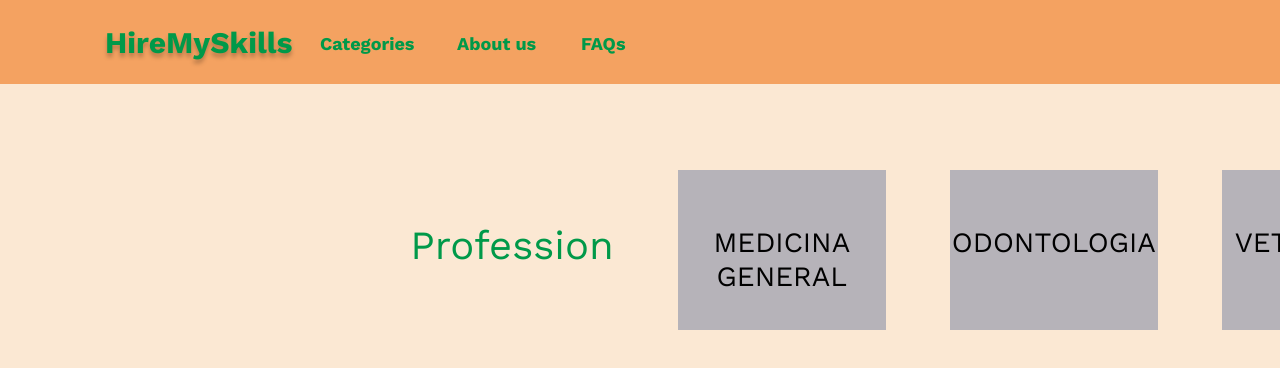
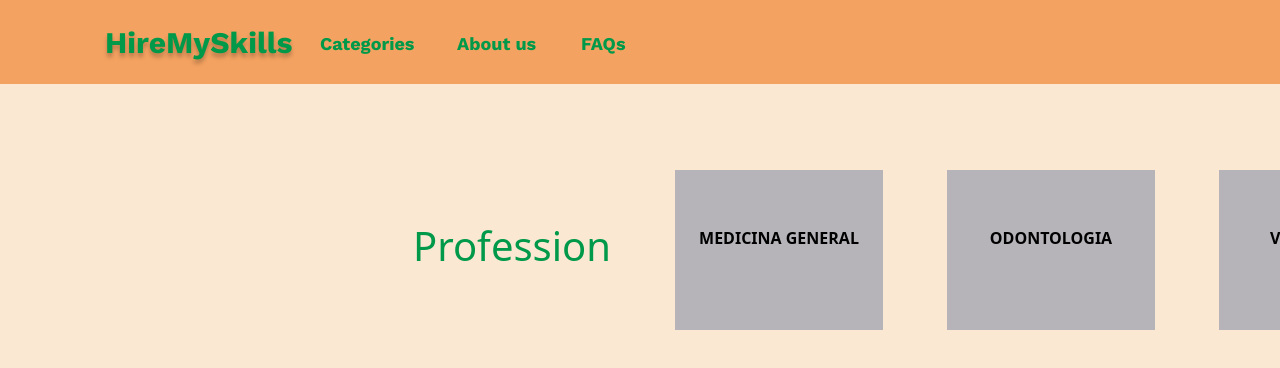
Before and after one commit to sergioare/PF-HireMySkills, a React (Create React App) app in the folder client/: page /categories/1 in a window 1280 px wide. Shown: the top 368 px of the page. Built offline with nearby package versions, Linux system fonts and the light colour scheme.

Commit message:
Fix little mistakes css

```diff
--- a/client/src/components/Categories/General/GeneralCategory.js
+++ b/client/src/components/Categories/General/GeneralCategory.js
@@ -9,6 +9,7 @@ const GeneralCategory = () => {
       id: 1,
       name: "SALUD",
       categoriesSpecific: ["MEDICINA GENERAL", "ODONTOLOGIA", "TERAPIA FISICA"],
+      image: "http://www.ific.es/blog/wp-content/uploads/2017/06/4764234.jpg",
     },
     {
       id: 2,
@@ -42,10 +43,8 @@ const GeneralCategory = () => {
       {professional.map((prof) => {
         return (
           <div className={s.cardsGeneral}>
-
             <Link to={`/categories/${prof.id}`}>
-
-            <h3>{prof.name} </h3>
+              <h3>{prof.name} </h3>
             </Link>
           </div>
         );
--- a/client/src/components/Categories/General/GeneralCategory.module.css
+++ b/client/src/components/Categories/General/GeneralCategory.module.css
@@ -11,7 +11,7 @@
   margin-top: 170px;
   margin-left: 400px;
 }
-h1 {
+.cards h1 {
   width: 100%;
   margin-bottom: 0.5rem;
   color: #009949;
@@ -26,7 +26,7 @@ h1 {
   padding-top: 3.5rem;
   text-decoration: none;
 }
-h3 {
+.cardsGeneral h3 {
   font-size: 1rem;
   font-weight: 700;
   color: black;
--- a/client/src/components/Categories/Specific/SpecificCategory.module.css
+++ b/client/src/components/Categories/Specific/SpecificCategory.module.css
@@ -9,6 +9,9 @@
   margin-top: 170px;
   margin-left: 400px;
 }
+.specific h1 {
+  color: #009949;
+}
 .divSpecific {
   display: inline;
   width: 20%;
@@ -18,7 +21,7 @@
   padding-top: 3.5rem;
   text-decoration: none;
 }
-h3 {
+.divSpecific h3 {
   display: inline-block;
   font-size: 1rem;
   font-weight: 700;
```
Also changed, not shown: 1 other file (tests, documents, lock files or other folders).
